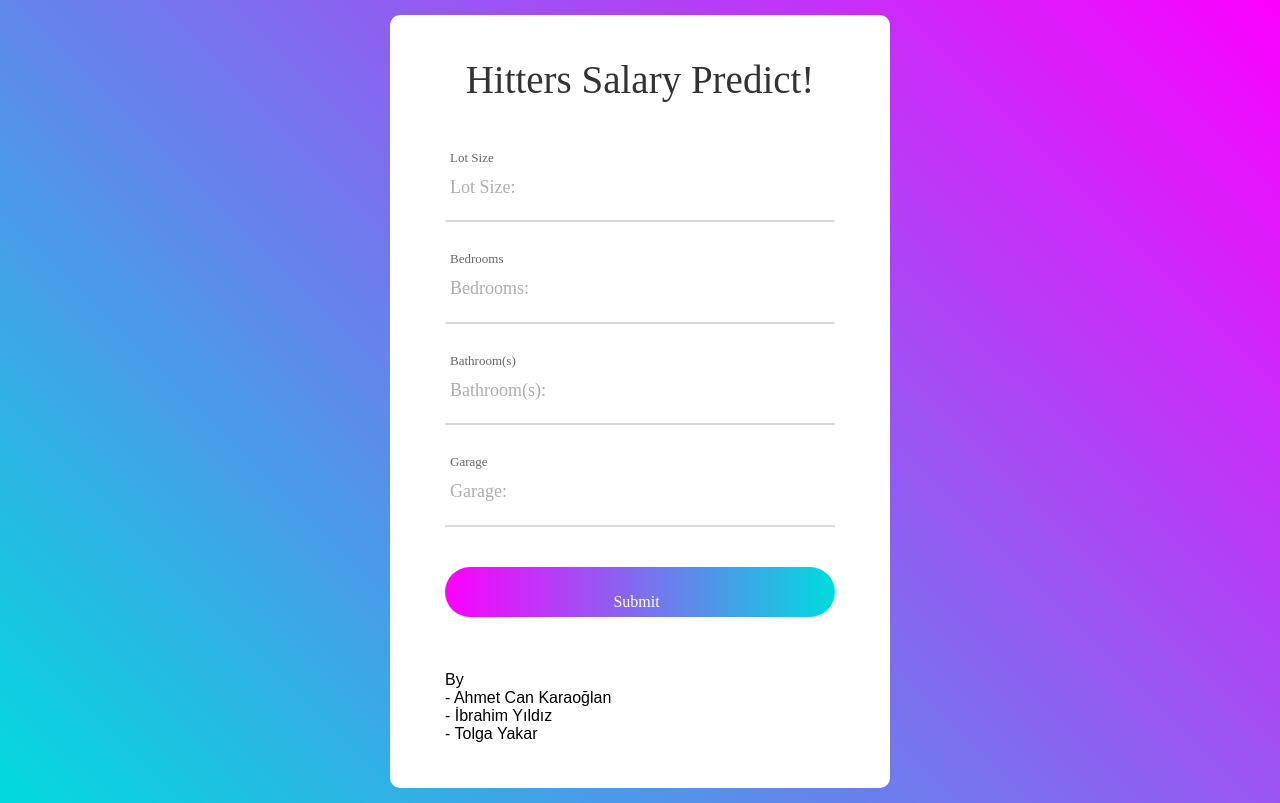
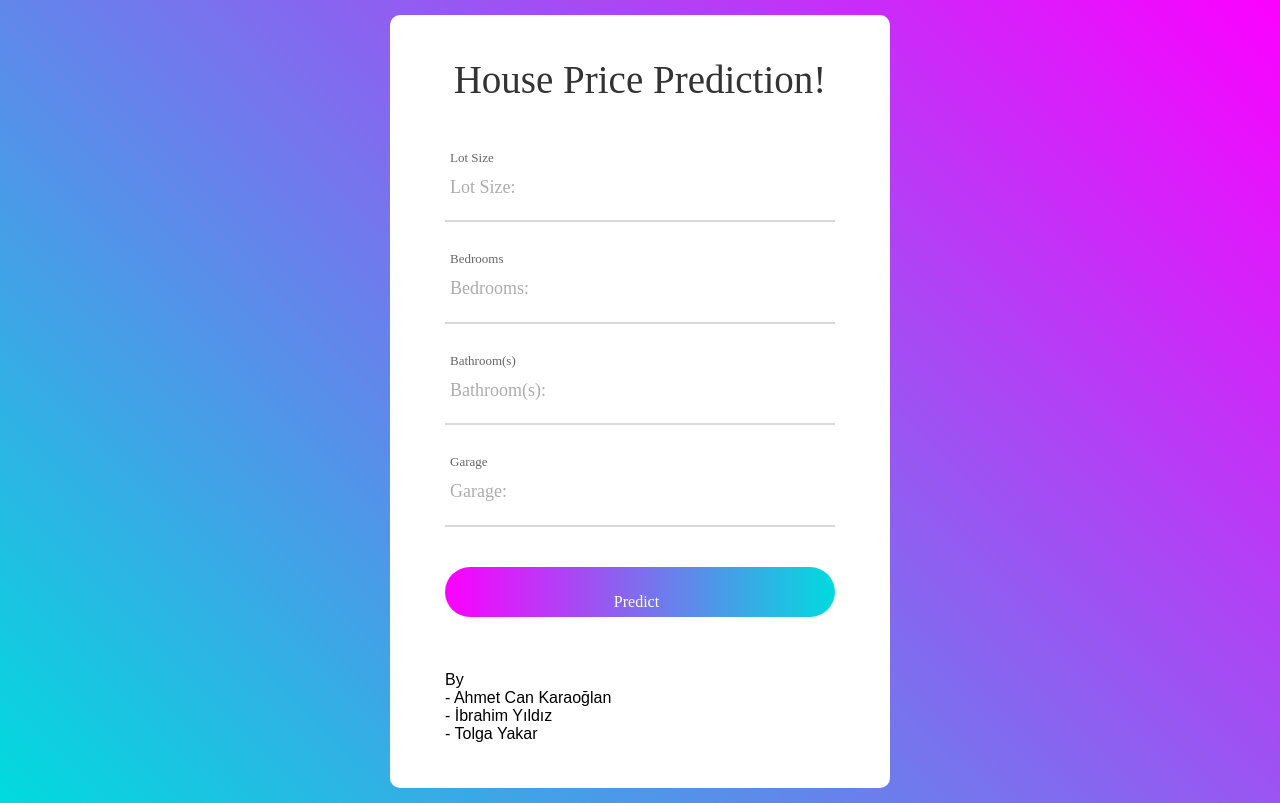
Before and after one commit to ibrahimYldzz/Model-Deployment, a Flask app: page / in a window 1280 px wide. Run offline with Flask 2, Linux system fonts and the light colour scheme; parts of the project's set-up code (start-up, migrations or seed data) failed here and were passed over; some web fonts are replaced.

Commit message:
Update template.html

```diff
--- a/templates/template.html
+++ b/templates/template.html
@@ -3562,7 +3562,7 @@ textarea.input100 {
 		<div class="wrap-contact100">
 			<form class="contact100-form validate-form" action="{{ url_for('predict')}}"method="post">
 				<span class="contact100-form-title">
-					Hitters Salary Predict!
+					House Price Prediction!
 				</span>
 
 				<div class="wrap-input100 validate-input">
@@ -3595,7 +3595,7 @@ textarea.input100 {
 						<button class="contact100-form-btn" type="submit">
 							<span>
 								<br>
-								Submit
+								Predict
 								<i class="fa fa-long-arrow-right m-l-7" aria-hidden="true"></i>
 							</span>
 						</button>
```
